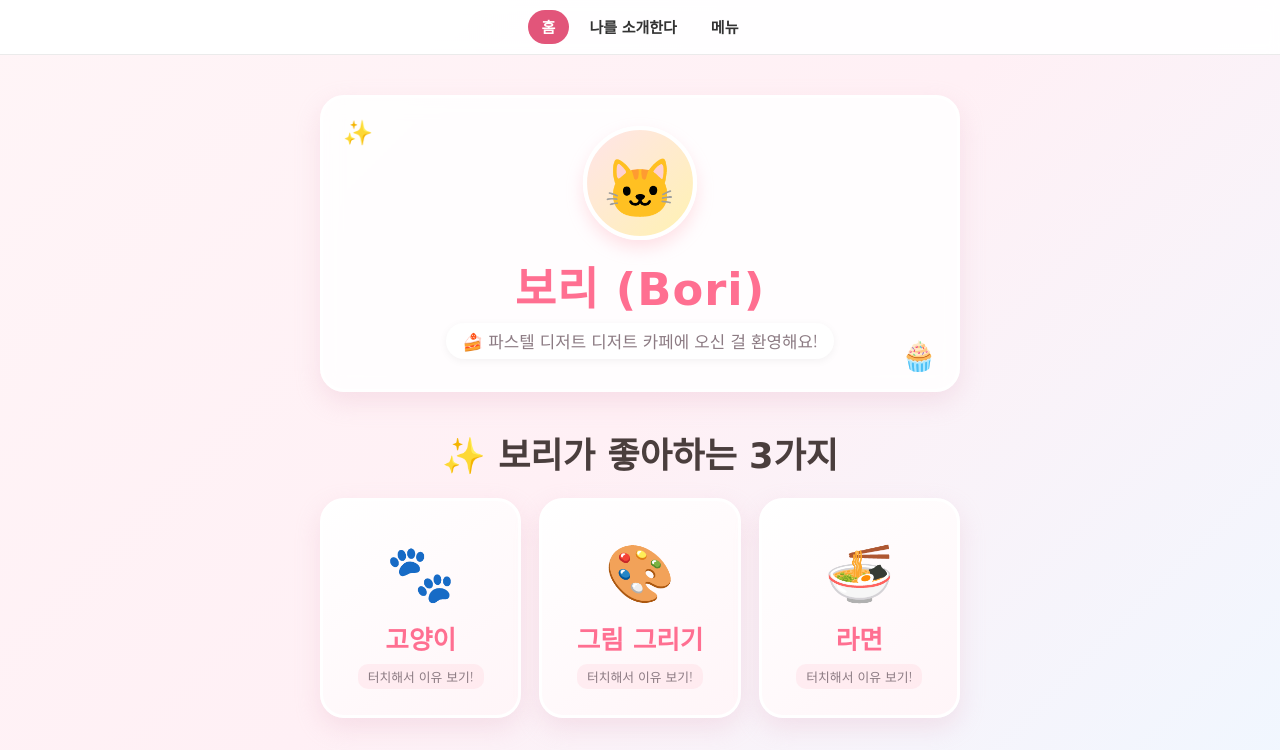
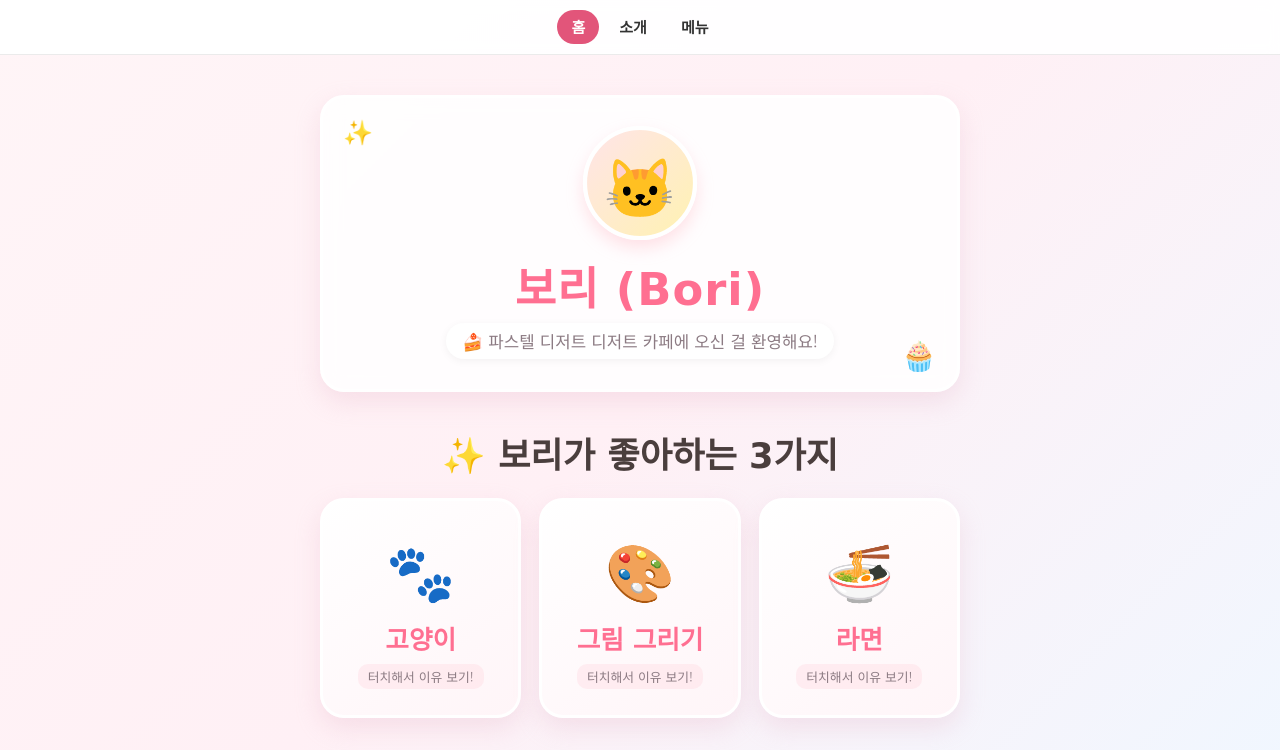
Before and after one commit to baekseohyun1122/my-page, a plain HTML site: page index.html in a window 1280 px wide. Shown: the top 750 px of the page. Drawn offline with Linux system fonts and the light colour scheme; no server answers; a web font is replaced by a local one.

Commit message:
버튼추가

```diff
--- a/index.html
+++ b/index.html
@@ -530,7 +530,7 @@ html.st-dark img,html.st-dark video,html.st-dark iframe,html.st-dark canvas{filt
 <nav class="st-nav" data-studio="nav">
   <div class="st-nav-in">
     <a class="st-nav-a is-on" href="index.html">홈</a>
-    <a class="st-nav-a" href="about.html">나를 소개한다</a>
+    <a class="st-nav-a" href="about.html">소개</a>
     <a class="st-nav-a" href="menu.html">메뉴</a>
   </div>
 </nav>
```
